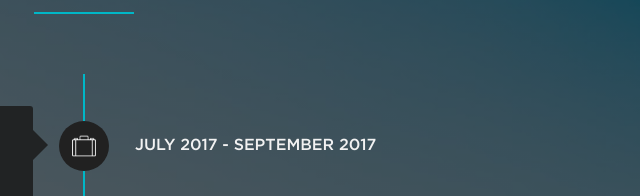
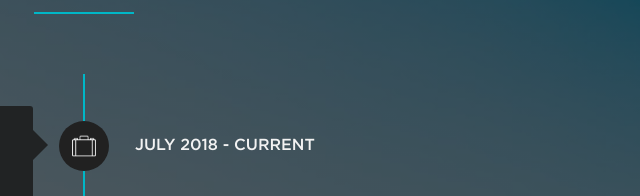
Before and after one commit to AbhayVarshney/abhayvarshney.github.io, a website: page index.html in a window 1280 px wide. Shown: the part 3380-3576 px from the top of the page, 556-1196 px from the left. Drawn offline with nearby package versions, Linux system fonts and the light colour scheme; a script that the page names is missing.

Commit message:
Update index.html

```diff
--- a/index.html
+++ b/index.html
@@ -210,7 +210,7 @@
                             <div class="timeline-img">
                                 <div class="sprite industry"></div>
                             </div>
-                            <span class="date">July 2017 - September 2017</span>
+                            <span class="date">July 2018 - Current</span>
                         </div>
                         <div class="timeline-block">
                             <div class="timeline-content">
```
